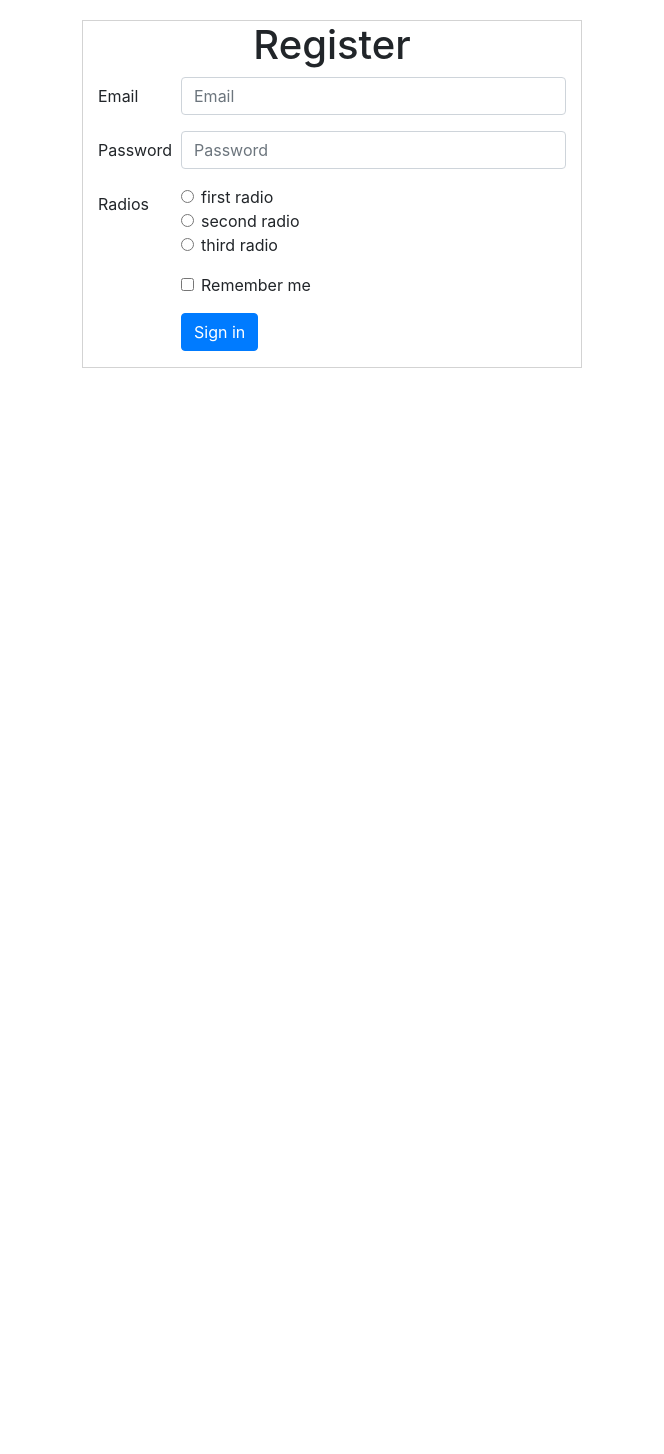
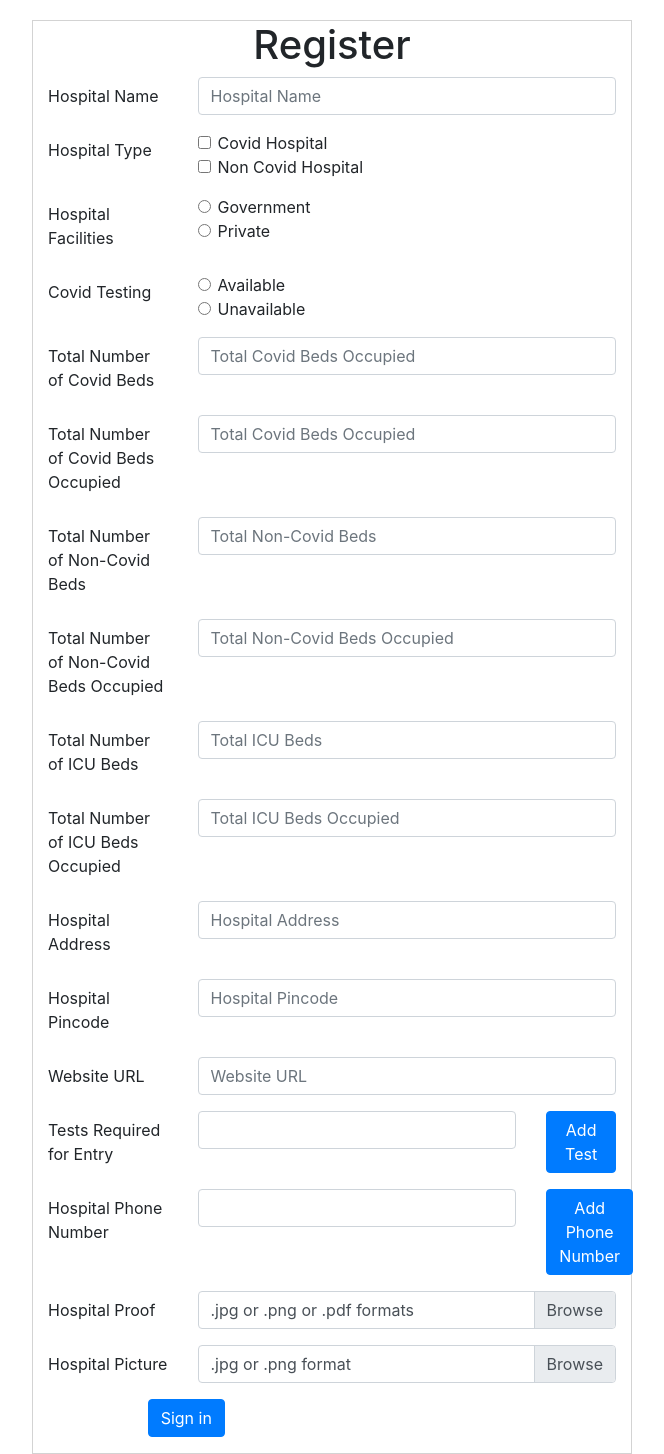
Before and after one commit to joshuanoronha/Online-Hospital-Dashboard, a React (Create React App) app in the folder client/: page /register in a window 1280 px wide. Shown: the whole page, without its empty margins (308-972 px from the left). Before the commit the page ends 800 px from the top, so only its background shows below. Built offline with nearby package versions, Linux system fonts and the light colour scheme.

Commit message:
Completed registration page

```diff
--- a/client/src/pages/Register.js
+++ b/client/src/pages/Register.js
@@ -1,67 +1,235 @@
-import React from "react";
+import React, { useState, useEffect } from "react";
 import { Form, Row, Col, Button, Container } from "react-bootstrap";
 function Register() {
+  const [tests, setTests] = useState([
+    <Form.Control type="text" name={`test.1`} key="1" />,
+  ]);
+  const [phones, setPhones] = useState([
+    <Form.Control type="text" name={`phone.1`} key="1" />,
+  ]);
+  useEffect(() => {}, []);
   return (
     <>
       <Container
         style={{
-          maxWidth: "500px",
+          maxWidth: "600px",
           marginTop: "20px",
           border: "1px solid lightgrey",
         }}
       >
         <h1>Register</h1>
         <Form style={{ textAlign: "left" }}>
-          <Form.Group as={Row} controlId="formHorizontalEmail">
-            <Form.Label column sm={2}>
-              Email
+          <Form.Group as={Row} controlId="formHospitalName">
+            <Form.Label column sm={3}>
+              Hospital Name
             </Form.Label>
-            <Col sm={10}>
-              <Form.Control type="email" placeholder="Email" />
+            <Col sm={9}>
+              <Form.Control type="text" placeholder="Hospital Name" />
             </Col>
           </Form.Group>
 
-          <Form.Group as={Row} controlId="formHorizontalPassword">
-            <Form.Label column sm={2}>
-              Password
+          <Form.Group as={Row} controlId="formHospitalType">
+            <Form.Label column sm={3}>
+              Hospital Type
             </Form.Label>
-            <Col sm={10}>
-              <Form.Control type="password" placeholder="Password" />
+            <Col sm={9}>
+              <Form.Check label="Covid Hospital" name="covid" />
+              <Form.Check label="Non Covid Hospital" name="nonCovid" />
             </Col>
           </Form.Group>
-          <fieldset>
-            <Form.Group as={Row}>
-              <Form.Label as="legend" column sm={2}>
-                Radios
+
+          <Form.Group as={Row} controlId="formHospitalFacilities">
+            <Form.Label column sm={3}>
+              Hospital Facilities
             </Form.Label>
-              <Col sm={10}>
+            <Col sm={9}>
+              <Form.Check type="radio" label="Government" name="government" />
+              <Form.Check type="radio" label="Private" name="government" />
+            </Col>
+          </Form.Group>
+
+          <Form.Group as={Row} controlId="formHospitalFacilities">
+            <Form.Label column sm={3}>
+              Covid Testing
+            </Form.Label>
+            <Col sm={9}>
+              <Form.Check type="radio" label="Available" name="covidtesting" />
               <Form.Check
                 type="radio"
-                  label="first radio"
-                  name="formHorizontalRadios"
-                  id="formHorizontalRadios1"
-                />
-                <Form.Check
-                  type="radio"
-                  label="second radio"
-                  name="formHorizontalRadios"
-                  id="formHorizontalRadios2"
-                />
-                <Form.Check
-                  type="radio"
-                  label="third radio"
-                  name="formHorizontalRadios"
-                  id="formHorizontalRadios3"
+                label="Unavailable"
+                name="covidtesting"
               />
             </Col>
           </Form.Group>
-          </fieldset>
-          <Form.Group as={Row} controlId="formHorizontalCheck">
-            <Col sm={{ span: 10, offset: 2 }}>
-              <Form.Check label="Remember me" />
+
+          <Form.Group as={Row} controlId="formTotalCovidBeds">
+            <Form.Label column sm={3}>
+              Total Number of Covid Beds
+            </Form.Label>
+            <Col sm={9}>
+              <Form.Control
+                type="number"
+                placeholder="Total Covid Beds Occupied"
+              />
             </Col>
           </Form.Group>
 
+          <Form.Group as={Row} controlId="formTotalCovidBedsOccupied">
+            <Form.Label column sm={3}>
+              Total Number of Covid Beds Occupied
+            </Form.Label>
+            <Col sm={9}>
+              <Form.Control
+                type="number"
+                placeholder="Total Covid Beds Occupied"
+              />
+            </Col>
+          </Form.Group>
+
+          <Form.Group as={Row} controlId="formTotalNonCovidBeds">
+            <Form.Label column sm={3}>
+              Total Number of Non-Covid Beds
+            </Form.Label>
+            <Col sm={9}>
+              <Form.Control type="number" placeholder="Total Non-Covid Beds" />
+            </Col>
+          </Form.Group>
+
+          <Form.Group as={Row} controlId="formTotalNonCovidBedsOccupied">
+            <Form.Label column sm={3}>
+              Total Number of Non-Covid Beds Occupied
+            </Form.Label>
+            <Col sm={9}>
+              <Form.Control
+                type="number"
+                placeholder="Total Non-Covid Beds Occupied"
+              />
+            </Col>
+          </Form.Group>
+
+          <Form.Group as={Row} controlId="formTotalICUBeds">
+            <Form.Label column sm={3}>
+              Total Number of ICU Beds
+            </Form.Label>
+            <Col sm={9}>
+              <Form.Control type="number" placeholder="Total ICU Beds" />
+            </Col>
+          </Form.Group>
+
+          <Form.Group as={Row} controlId="formTotalICUBedsOccupied">
+            <Form.Label column sm={3}>
+              Total Number of ICU Beds Occupied
+            </Form.Label>
+            <Col sm={9}>
+              <Form.Control
+                type="number"
+                placeholder="Total ICU Beds Occupied"
+              />
+            </Col>
+          </Form.Group>
+
+          <Form.Group as={Row} controlId="formHospitalAddress">
+            <Form.Label column sm={3}>
+              Hospital Address
+            </Form.Label>
+            <Col sm={9}>
+              <Form.Control
+                type="text"
+                placeholder="Hospital Address"
+                name="address"
+              />
+            </Col>
+          </Form.Group>
+
+          <Form.Group as={Row} controlId="formHospitalPincode">
+            <Form.Label column sm={3}>
+              Hospital Pincode
+            </Form.Label>
+            <Col sm={9}>
+              <Form.Control
+                type="text"
+                placeholder="Hospital Pincode"
+                name="pincode"
+              />
+            </Col>
+          </Form.Group>
+
+          <Form.Group as={Row} controlId="formWebsiteUrl">
+            <Form.Label column sm={3}>
+              Website URL
+            </Form.Label>
+            <Col sm={9}>
+              <Form.Control
+                type="text"
+                placeholder="Website URL"
+                name="websiteUrl"
+              />
+            </Col>
+          </Form.Group>
+
+          <Form.Group as={Row} controlId="formTotalCovidBedsOccupied">
+            <Form.Label column sm={3}>
+              Tests Required for Entry
+            </Form.Label>
+            <Col sm={7}>{tests.map((test, id) => test)}</Col>
+            <Col sm={2}>
+              <Button
+                onClick={() => {
+                  let temp = [...tests];
+                  const id = temp.length + 1;
+                  temp.push(
+                    <Form.Control type="text" name={`test.${id}`} key={id} />
+                  );
+                  setTests(temp);
+                }}
+              >
+                Add Test
+              </Button>
+            </Col>
+          </Form.Group>
+
+          <Form.Group as={Row} controlId="formTotalCovidBedsOccupied">
+            <Form.Label column sm={3}>
+              Hospital Phone Number
+            </Form.Label>
+            <Col sm={7}>{phones.map((phone, id) => phone)}</Col>
+            <Col sm={2}>
+              <Button
+                onClick={() => {
+                  let temp = [...phones];
+                  const id = temp.length + 1;
+                  temp.push(
+                    <Form.Control type="text" name={`phone.${id}`} key={id} />
+                  );
+                  setPhones(temp);
+                }}
+              >
+                Add Phone Number
+              </Button>
+            </Col>
+          </Form.Group>
+
+          <Form.Group as={Row} controlId="formUploadProof">
+            <Form.Label column sm={3}>
+              Hospital Proof
+            </Form.Label>
+            <Col sm={9}>
+              <Form.File
+                id="custom-file"
+                label=".jpg or .png or .pdf formats"
+                custom
+              />
+            </Col>
+          </Form.Group>
+
+          <Form.Group as={Row} controlId="formUploadProof">
+            <Form.Label column sm={3}>
+              Hospital Picture
+            </Form.Label>
+            <Col sm={9}>
+              <Form.File id="file" label=".jpg or .png format" custom />
+            </Col>
+          </Form.Group>
           <Form.Group as={Row}>
             <Col sm={{ span: 10, offset: 2 }}>
               <Button type="submit">Sign in</Button>
```
Lines whose indentation alone changed are shown as unchanged.
